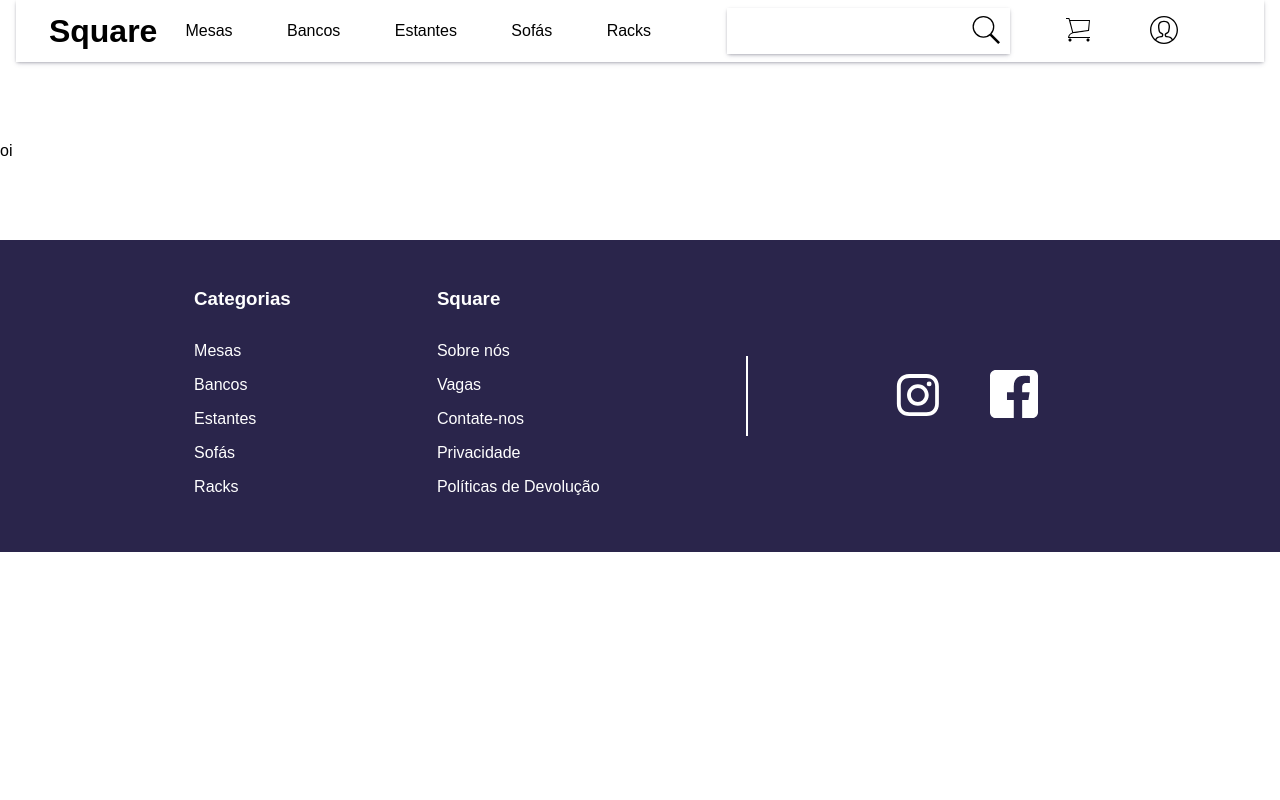
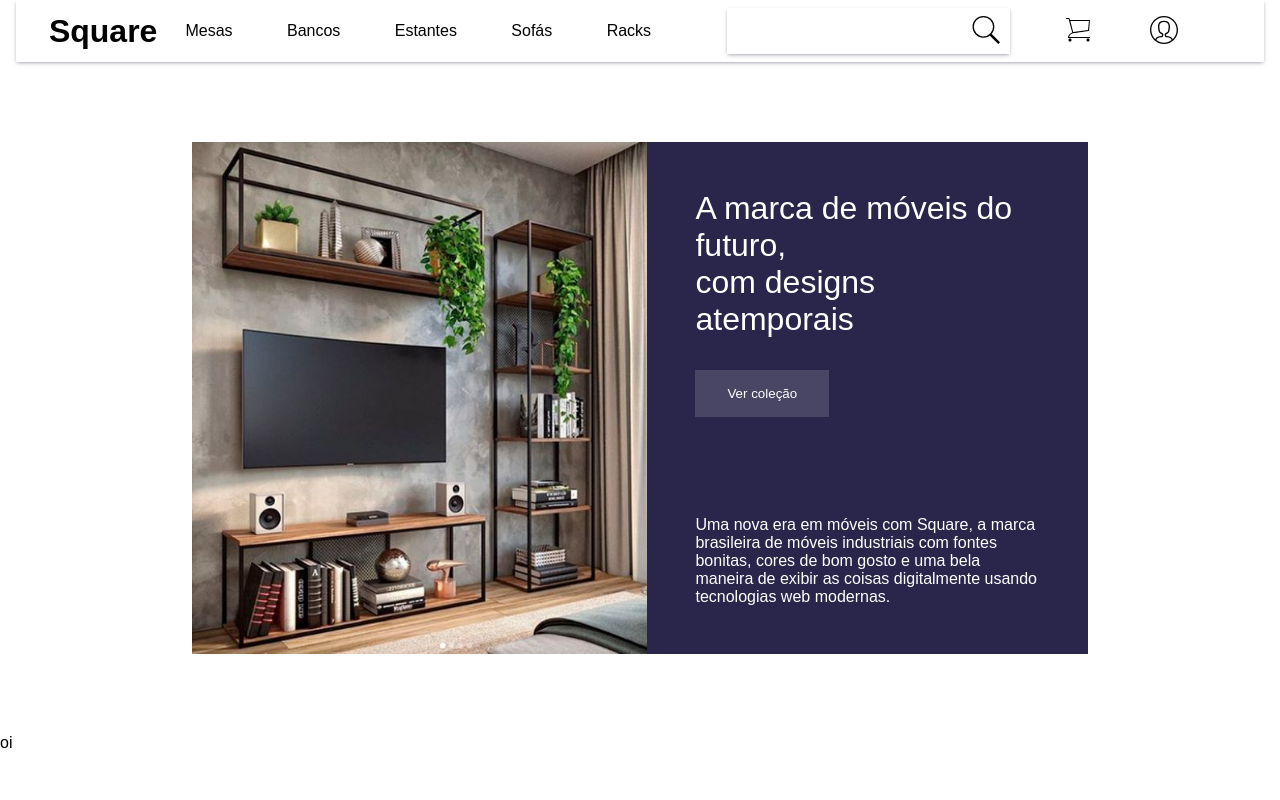
Before and after one commit to gabisanfilippo/Square, a React (Create React App) app in the folder square-react/: page / in a window 1280 px wide. Shown: the top 800 px of the page. Built offline with nearby package versions, Linux system fonts and the light colour scheme; a web font is replaced by a local one.

Commit message:
feat: alt increment in images

```diff
--- a/square-react/src/components/Footer/index.jsx
+++ b/square-react/src/components/Footer/index.jsx
@@ -26,8 +26,8 @@ function Footer(){
             <div className="line">
             </div>
             <div>
-                <img src="img/footer/instagram.svg" alt="" />
-                <img src="img/footer/facebook.svg" alt="" />
+                <img src="img/footer/instagram.svg" alt="instagram" />
+                <img src="img/footer/facebook.svg" alt="facebook" />
             </div>
         </S.Container>
     )
--- /dev/null
+++ b/square-react/src/components/Home/HeroBlocks/index.jsx
@@ -0,0 +1,24 @@
+import {Container} from './style'
+
+function HeroBlocks(){
+    return (
+    <Container>
+         <img src="img/home/heroBlocks.jpg" alt='' />
+         <div className='container'>
+            <div>
+                <div className='title'>
+                    <p>A marca de móveis do futuro,</p>
+                    <p>com designs atemporais</p>
+                </div>
+                <button>Ver coleção</button>
+            </div>
+            <p className='text'>
+            Uma nova era em móveis com Square, a marca brasileira de móveis industriais
+            com fontes bonitas, cores de bom gosto e uma bela maneira de exibir as coisas digitalmente
+            usando tecnologias web modernas.
+            </p>
+         </div>
+    </Container>
+    )
+}
+export default HeroBlocks
--- /dev/null
+++ b/square-react/src/components/Home/HeroBlocks/style.js
@@ -0,0 +1,36 @@
+import styled from "styled-components";
+
+export const Container = styled.div`
+    background-color: #2A254B;
+    color: white;
+    display: flex;
+    width: 70vw;
+    margin: auto;
+    margin-bottom: 5rem;
+    img{
+        height: 32rem;
+    }
+    button{
+        background: rgba(249, 249, 249, 0.15);
+        border: none;
+        color: white;
+        padding: 1rem;
+        padding-right: 2rem;
+        padding-left: 2rem;
+    }
+    .title{
+        font-size: 2rem;
+        padding-top: 3rem;
+        padding-bottom: 2rem;
+    }
+    .container{
+        padding-left: 3rem;
+        padding-right: 3rem;
+        display: flex;
+        flex-direction: column;
+        justify-content: space-between;
+    }
+    .text{
+        padding-bottom: 3rem;
+    }
+`;
--- a/square-react/src/views/Home.jsx
+++ b/square-react/src/views/Home.jsx
@@ -1,6 +1,11 @@
+import HeroBlocks from "../components/Home/HeroBlocks"
+
 function Home(){
     return(
-        <p>oi</p>
+        <section>
+            <HeroBlocks></HeroBlocks>
+            <p>oi</p>
+        </section>
     )
 }
 export default Home
```
Also changed, not shown: square-react/public/img/home/heroBlocks.jfif (added), square-react/public/img/home/heroBlocks.jpg (added).
